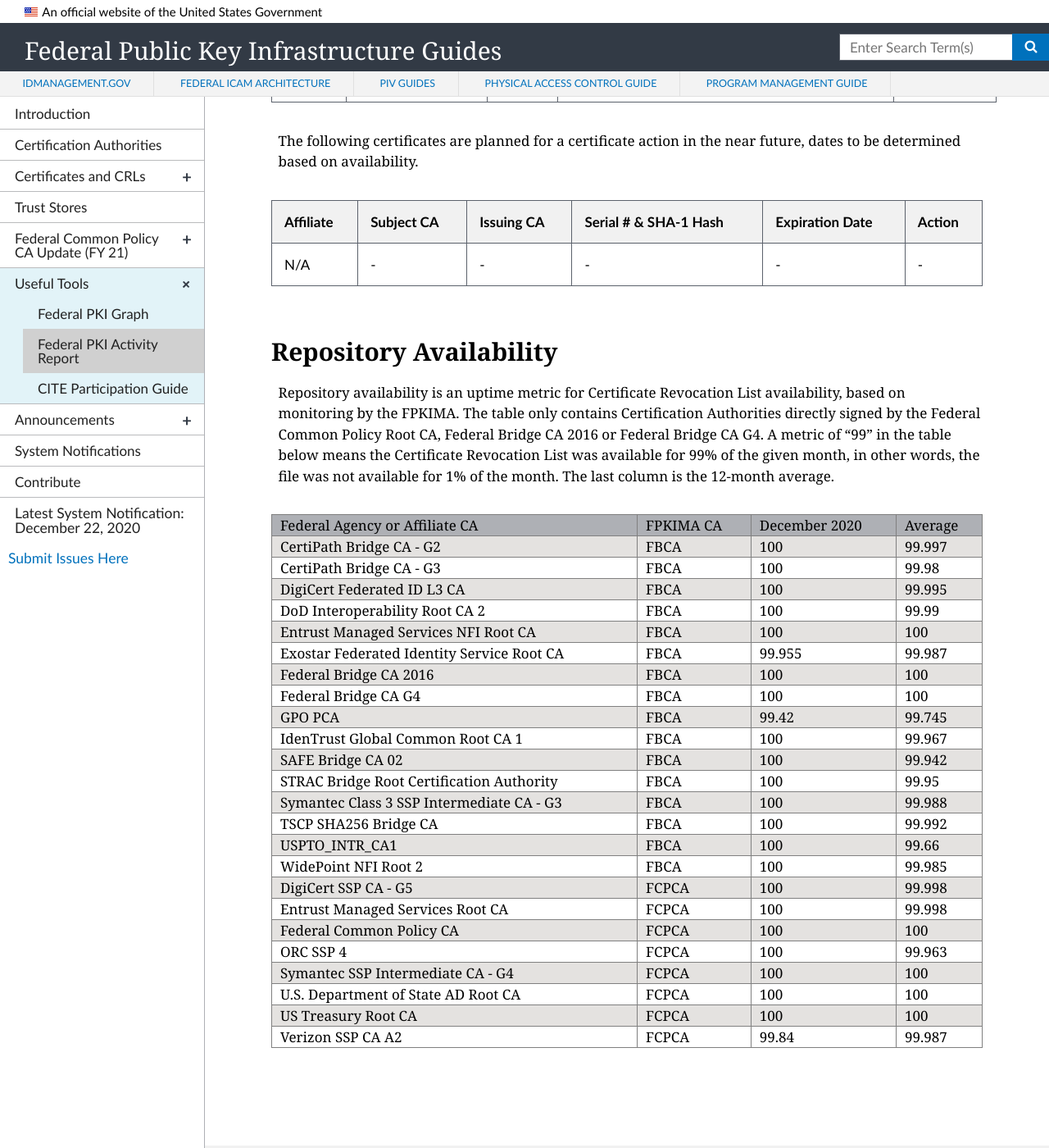
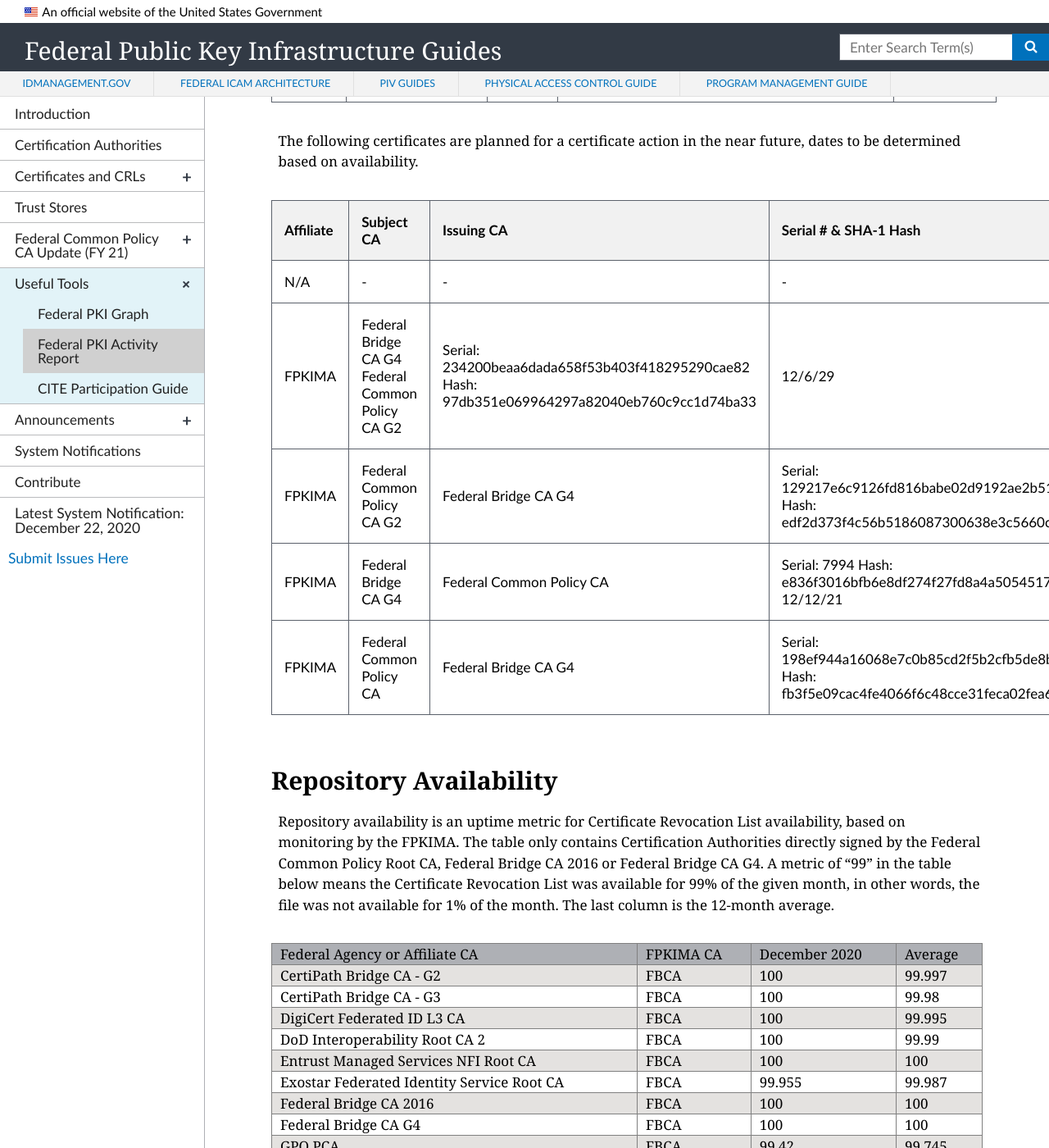
Before and after one commit to GSA/fpki-guides, a Jekyll site: the page built from _tools/03_fpki_activity_report.md, in a window 1280 px wide and 1400 px high, scrolled down 2059 px. Shown: the whole window at 82% size. Built offline with Jekyll 4.4.1, drawn with Linux system fonts in a browser that asks for light colours; nearby versions of some CDN libraries; some of the changed text lies outside the part shown.

Commit message:
Update to Planned actions table

```diff
--- a/_tools/03_fpki_activity_report.md
+++ b/_tools/03_fpki_activity_report.md
@@ -44,6 +44,10 @@
 | Affiliate | Subject CA | Issuing CA | Serial # & SHA-1 Hash | Expiration Date | Action |
 | --------- | ---------- | ---------- | --------------------- | --------------- | ------ |
 | N/A | - | - | - | - | - |
+| FPKIMA | Federal Bridge CA G4	Federal Common Policy CA G2 | Serial: 234200beaa6dada658f53b403f418295290cae82 Hash: 97db351e069964297a82040eb760c9cc1d74ba33 | 12/6/29 | 2/3/21 - Publication |
+FPKIMA | Federal Common Policy CA G2 | Federal Bridge CA G4 | Serial: 129217e6c9126fd816babe02d9192ae2b519e231 Hash: edf2d373f4c56b5186087300638e3c5660c9a090 | 12/6/29 | 2/3/21 - Publication |
+FPKIMA | Federal Bridge CA G4 | Federal Common Policy CA | Serial: 7994 Hash: e836f3016bfb6e8df274f27fd8a4a5054517b0f1 	12/12/21 | Revocation |
+FPKIMA | Federal Common Policy CA | Federal Bridge CA G4 | Serial: 198ef944a16068e7c0b85cd2f5b2cfb5de8b2174 Hash: fb3f5e09cac4fe4066f6c48cce31feca02fea677 | 6/30/21 | Revocation |
 
 
 
```
Also changed, not shown: other parts of _tools/03_fpki_activity_report.md (+1 -1 lines).
